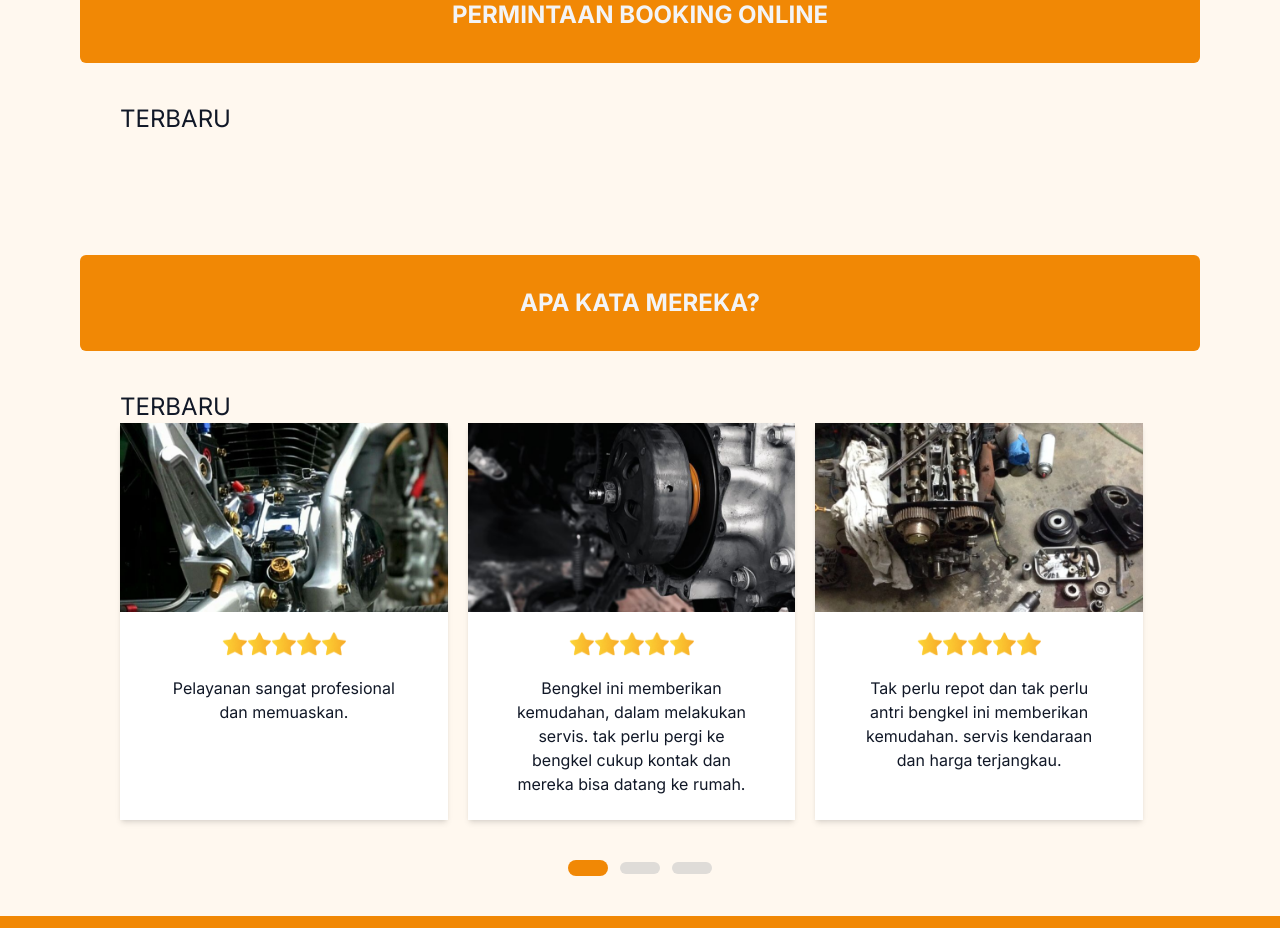
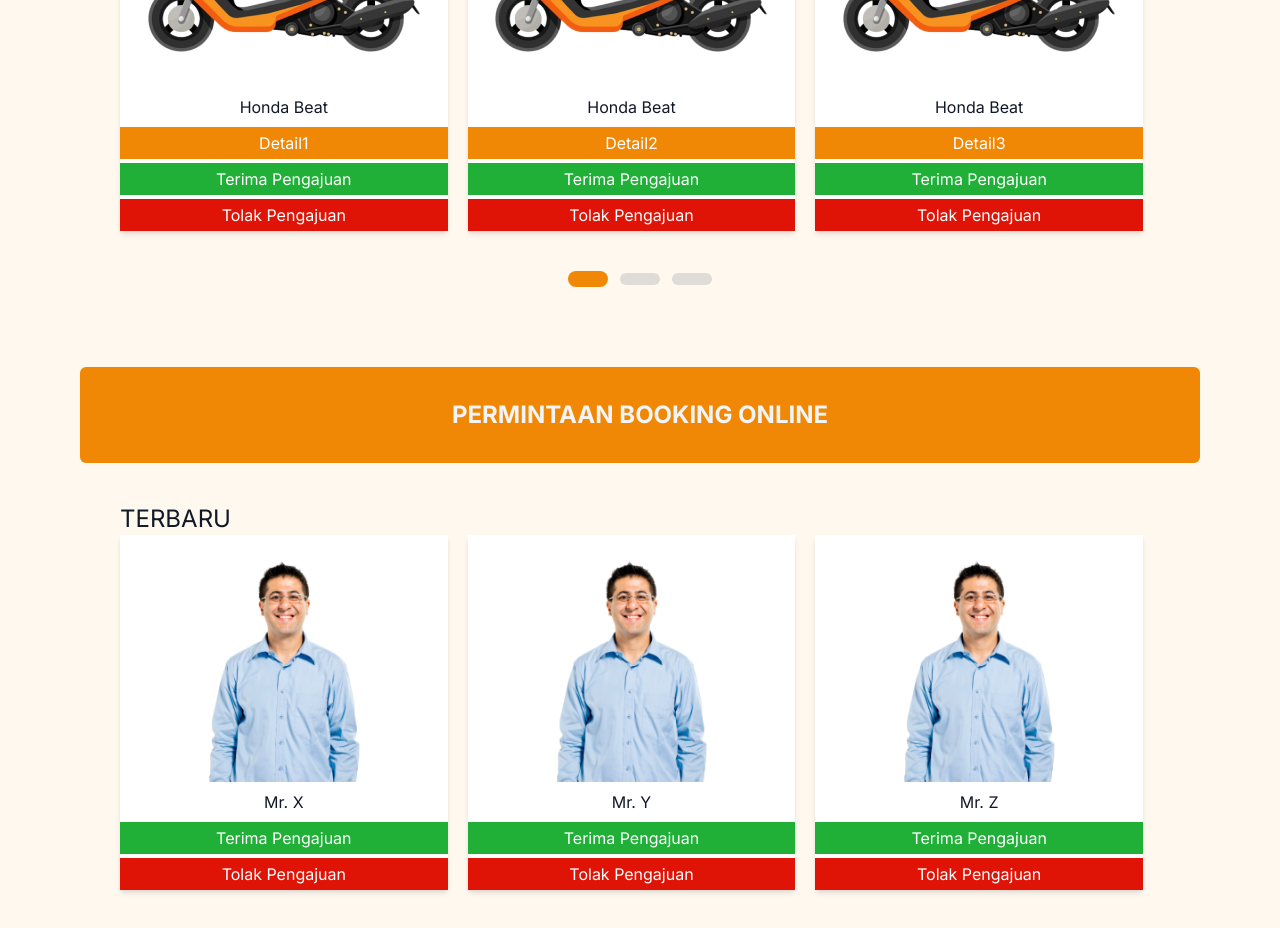
Before and after one commit to kukuh-imanura/kurnia-motor, a React (Vite) app: page / in a window 1280 px wide. Shown: the part 1040-1968 px from the top of the page. Built offline with nearby package versions, Linux system fonts and the light colour scheme.

Commit message:
Changes to be committed: 	modified:   src/components/default/Slider.tsx 	modified:   src/pages/Home.tsx

```diff
--- a/src/components/default/Slider.tsx
+++ b/src/components/default/Slider.tsx
@@ -10,7 +10,6 @@ function Action(props:any) {
   const today = `${date.getDate()}-${date.getMonth()+1}-${date.getFullYear()}`
 
   const newCard = card.filter((value:any) => {
-    // Memeriksa apakah tanggal kartu sama dengan tanggal hari ini
     return value.date === today && value.status === "waiting"
   });
 
--- a/src/pages/Home.tsx
+++ b/src/pages/Home.tsx
@@ -31,36 +31,38 @@ function Home() {
   })
 
   // PICKUP
+  const date = new Date()
+  const today = `${date.getDate()}-${date.getMonth()+1}-${date.getFullYear()}`
   const cardPickup = [
-    { id: 1, img: imgPickup, text: "Honda Beat", btn: "Detail1", link: "/detail", status: "accepted", date: "16-11-2023"},
-    { id: 2, img: imgPickup, text: "Honda Beat", btn: "Detail2", link: "/detail", status: "accepted", date: "17-11-2023"},
-    { id: 3, img: imgPickup, text: "Honda Beat", btn: "Detail3", link: "/detail", status: "denied", date: "18-11-2023"},
-    { id: 4, img: imgPickup, text: "Honda Beat", btn: "Detail4", link: "/detail", status: "denied", date: "19-11-2023"},
-    { id: 5, img: imgPickup, text: "Honda Beat", btn: "Detail5", link: "/detail", status: "denied", date: "20-11-2023"},
-    { id: 6, img: imgPickup, text: "Honda Beat", btn: "Detail5", link: "/detail", status: "waiting", date: "20-11-2023"},
-    { id: 7, img: imgPickup, text: "Honda Beat", btn: "Detail5", link: "/detail", status: "waiting", date: "20-11-2023"},
+    { id: 1, img: imgPickup, text: "Honda Beat", btn: "Detail1", link: "/detail", status: "waiting", date: today},
+    { id: 2, img: imgPickup, text: "Honda Beat", btn: "Detail2", link: "/detail", status: "waiting", date: today},
+    { id: 3, img: imgPickup, text: "Honda Beat", btn: "Detail3", link: "/detail", status: "waiting", date: today},
+    { id: 4, img: imgPickup, text: "Honda Beat", btn: "Detail4", link: "/detail", status: "waiting", date: today},
+    { id: 5, img: imgPickup, text: "Honda Beat", btn: "Detail5", link: "/detail", status: "waiting", date: today},
+    { id: 6, img: imgPickup, text: "Honda Beat", btn: "Detail5", link: "/detail", status: "waiting", date: today},
+    { id: 7, img: imgPickup, text: "Honda Beat", btn: "Detail5", link: "/detail", status: "waiting", date: today},
   ];
 
   // BOOKING
   const cardBooking = [
-    { id: 1, img: imgBooking, text: "Mr. X", status: "waiting", date: "20-11-2023"},
-    { id: 2, img: imgBooking, text: "Mr. Y", status: "waiting", date: "20-11-2023"},
-    { id: 3, img: imgBooking, text: "Mr. Z", status: "waiting", date: "20-11-2023"},
-    { id: 4, img: imgBooking, text: "Mr. A", status: "waiting", date: "20-11-2023"},
-    { id: 5, img: imgBooking, text: "Mr. B", status: "waiting", date: "20-11-2023"},
-    { id: 6, img: imgBooking, text: "Mr. C", status: "waiting", date: "20-11-2023"},
-    { id: 7, img: imgBooking, text: "Mr. D", status: "waiting", date: "20-11-2023"},
+    { id: 1, img: imgBooking, text: "Mr. X", status: "waiting", date: today},
+    { id: 2, img: imgBooking, text: "Mr. Y", status: "waiting", date: today},
+    { id: 3, img: imgBooking, text: "Mr. Z", status: "waiting", date: today},
+    { id: 4, img: imgBooking, text: "Mr. A", status: "waiting", date: today},
+    { id: 5, img: imgBooking, text: "Mr. B", status: "waiting", date: today},
+    { id: 6, img: imgBooking, text: "Mr. C", status: "waiting", date: today},
+    { id: 7, img: imgBooking, text: "Mr. D", status: "waiting", date: today},
   ];
 
   // ULASAN
   const cardReview = [
-    { img: review1, star:5, text: "Pelayanan sangat profesional dan memuaskan."},
-    { img: review2, star:5, text: "Bengkel ini memberikan kemudahan, dalam melakukan servis. tak perlu pergi ke bengkel cukup kontak dan mereka bisa datang ke rumah."},
-    { img: review3, star:5, text: "Tak perlu repot dan tak perlu antri bengkel ini memberikan kemudahan. servis kendaraan dan harga terjangkau."},
-    { img: review2, star:5, text: "Mr. A"},
-    { img: review1, star:5, text: "Mr. B"},
-    { img: review2, star:5, text: "Mr. C"},
-    { img: review3, star:5, text: "Mr. D"},
+    { id: 1, date: "18-11-2023", time: "11:30", img: review1, star:5, text: "Pelayanan sangat profesional dan memuaskan."},
+    { id: 2, date: "19-11-2023", time: "10:30", img: review2, star:5, text: "Bengkel ini memberikan kemudahan, dalam melakukan servis. tak perlu pergi ke bengkel cukup kontak dan mereka bisa datang ke rumah."},
+    { id: 3, date: "18-11-2023", time: "10:30", img: review3, star:5, text: "Tak perlu repot dan tak perlu antri bengkel ini memberikan kemudahan. servis kendaraan dan harga terjangkau."},
+    { id: 4, date: "20-11-2023", time: "11:30", img: review2, star:5, text: "Pelayanan sangat profesional dan memuaskan."},
+    { id: 5, date: "20-11-2023", time: "10:30", img: review1, star:5, text: "Pelayanan sangat profesional dan memuaskan."},
+    { id: 6, date: today, time: "11:30", img: review2, star:5, text: "Pelayanan sangat profesional dan memuaskan."},
+    { id: 7, date: today, time: "10:30", img: review3, star:5, text: "Pelayanan sangat profesional dan memuaskan."},
   ];
 
   return (
```
